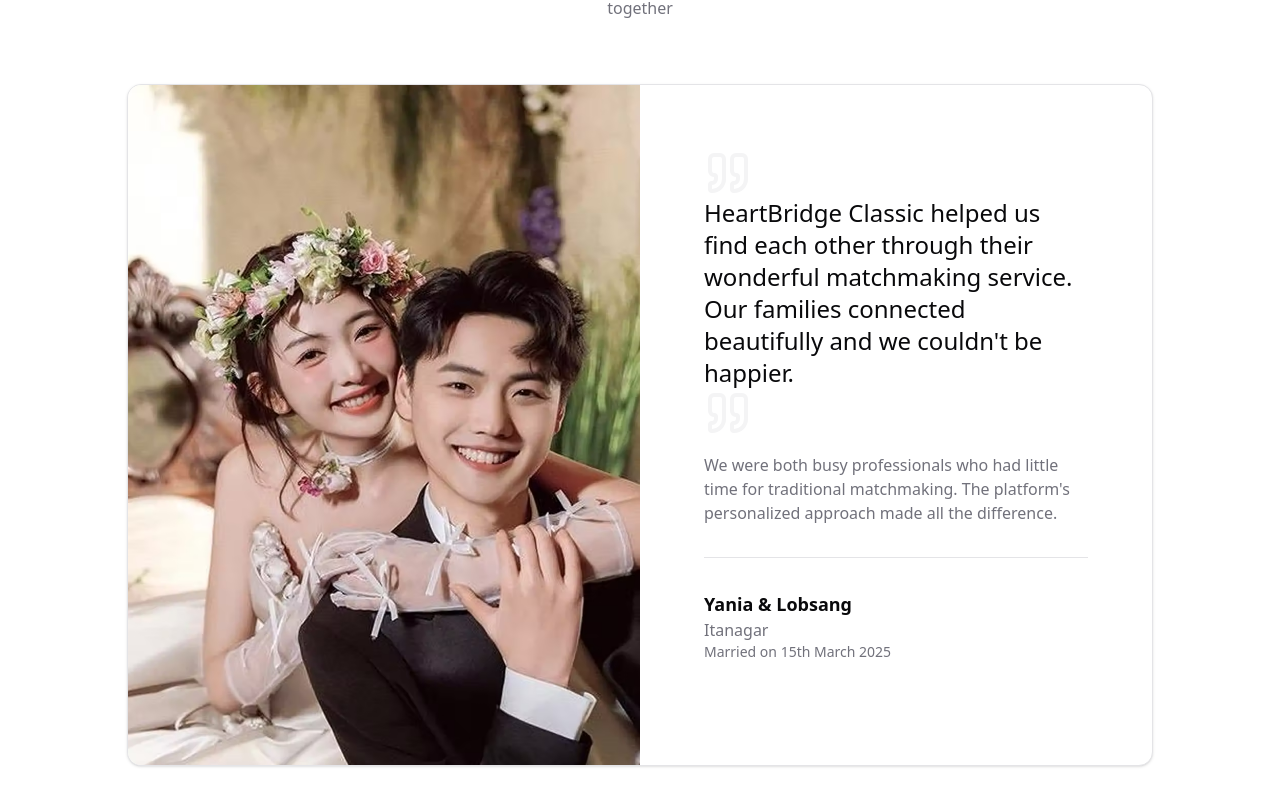
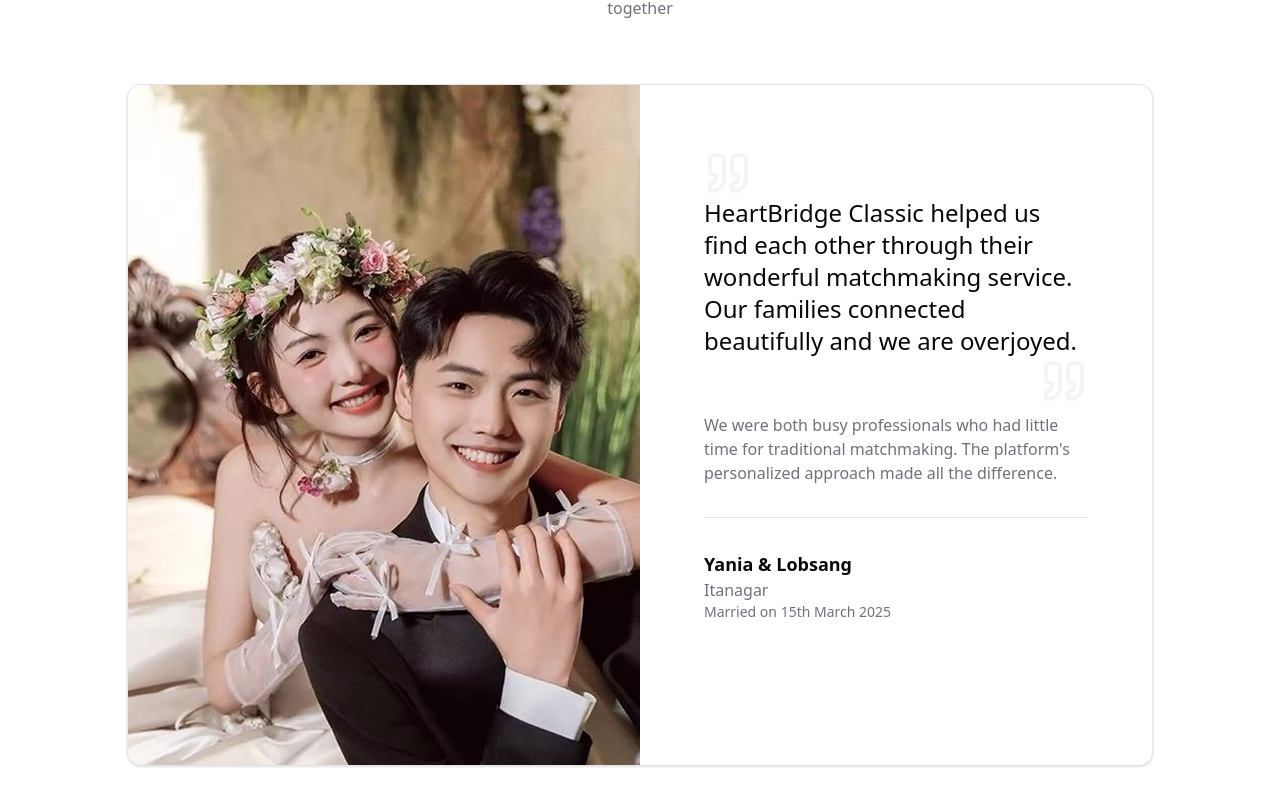
Before and after one commit to vidyesh95/heartbridge, a Next.js app: page / in a window 1280 px wide. Shown: the part 2424-3230 px from the top of the page. Built offline with nearby package versions, Linux system fonts and the light colour scheme.

Commit message:
Refine SuccessStoriesSection: adjust layout, update testimonial content for improved clarity, and enhance Quote icon styling.

```diff
--- a/src/components/home/success-stories-section.tsx
+++ b/src/components/home/success-stories-section.tsx
@@ -20,11 +20,15 @@ export default function SuccessStoriesSection() {
                     <div className={"p-4 md:p-16"}>
                         <Quote size={48} className={"text-muted"}/>
                         <h4 className={"text-4xl md:text-2xl"}>
-                            HeartBridge Classic helped us find each other through their wonderful matchmaking service. Our families connected beautifully and we couldn&apos;t be happier.
+                            HeartBridge Classic helped us find each other through their wonderful matchmaking service.
+                            Our families connected beautifully and we are overjoyed.
                         </h4>
-                        <Quote size={48} className={"text-muted"}/>
-                        <p className={"text-muted-foreground mt-4 mb-8"}>
-                            We were both busy professionals who had little time for traditional matchmaking. The platform&apos;s personalized approach made all the difference.
+                        <div className={"flex justify-end"}>
+                            <Quote size={48} className={"text-muted"}/>
+                        </div>
+                        <p className={"text-muted-foreground mt-2 mb-8"}>
+                            We were both busy professionals who had little time for traditional matchmaking. The
+                            platform&apos;s personalized approach made all the difference.
                         </p>
                         <hr/>
                         <p className={"text-lg font-semibold text-foreground mt-8"}>
```
